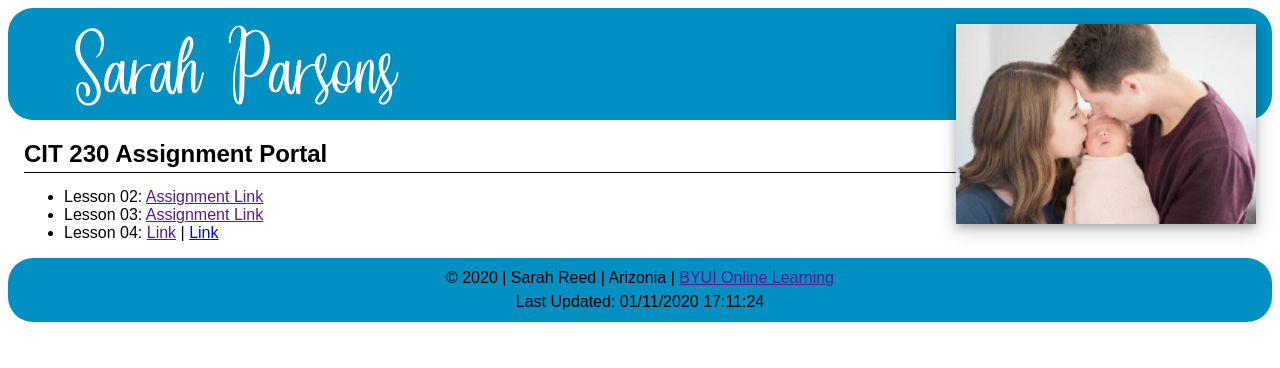
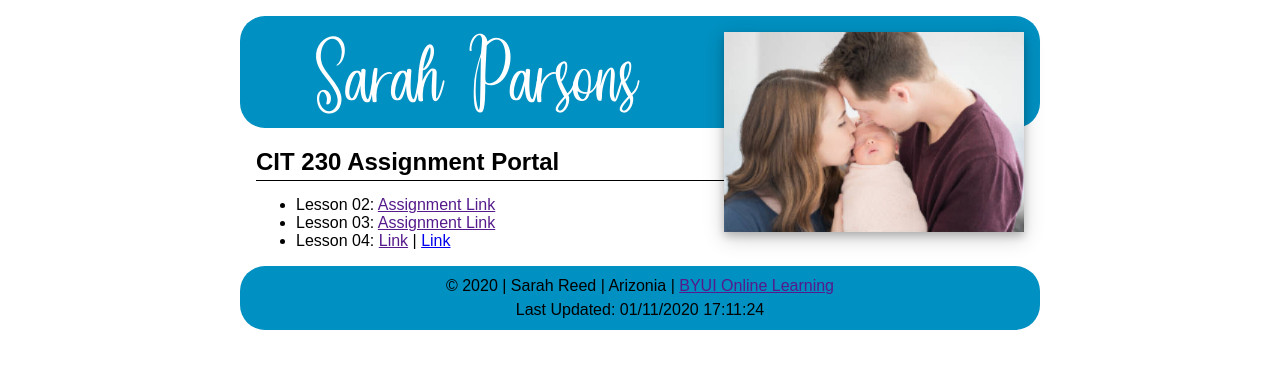
Before and after one commit to Reed-Sarah/Reed-Sarah.github.io, a plain HTML site: page index.html in a window 1280 px wide. Drawn offline with Linux system fonts and the light colour scheme.

Commit message:
Fixed Margins

```diff
--- a/styles.css
+++ b/styles.css
@@ -25,7 +25,7 @@ footer {
 }
 
 header {
-    padding-left: 5%;
+    padding-left: 4.5em;
     display:flex;
   justify-content: space-between;
   height: 5em;
@@ -63,3 +63,9 @@ h2{
     display: flex;
     justify-content: center;
 }
+
+body{
+    width: 800px;
+    margin: 1em auto;
+
+}
```
